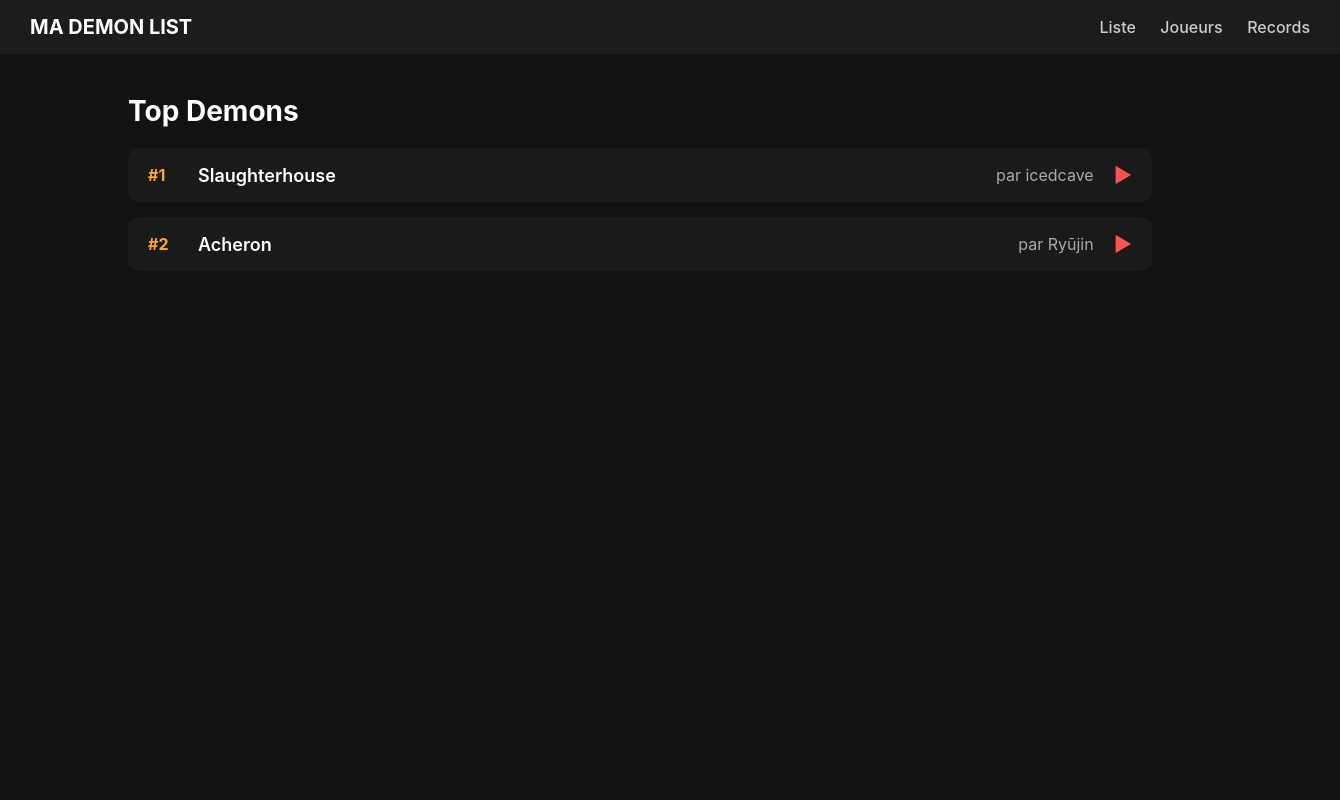
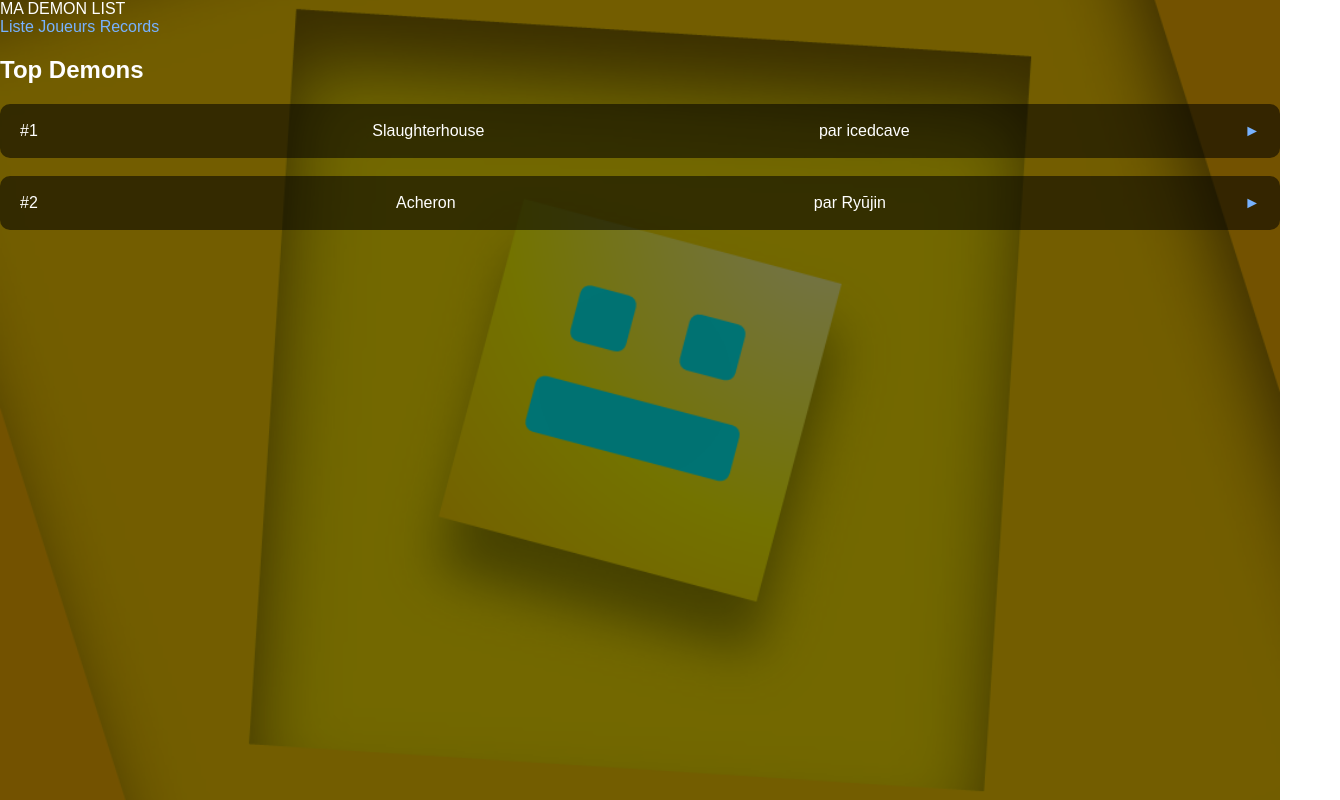
Before and after one commit to BananeRapeuse/Ph0qu3-Demon-list, a plain HTML site: page index.html in a window 1280 px wide. Shown: the whole page, 1340 px wide, since content can reach past the window. Drawn offline with Linux system fonts and the light colour scheme; a web font is replaced by a local one.

Commit message:
Refactor CSS styles and update font family

```diff
--- a/style.css
+++ b/style.css
@@ -1,78 +1,71 @@
+@import url('https://fonts.googleapis.com/css2?family=Momo+Trust+Display:wght@400;700&display=swap');
+
 body {
     margin: 0;
-    font-family: 'Inter', sans-serif;
-    background: #121212;
+    padding: 0;
+    font-family: "Momo Trust Display", sans-serif;
     color: white;
+
+    /* Background image */
+    background: url("https://raw.githubusercontent.com/BananeRapeuse/Ph0qu3-Demon-list/refs/heads/main/src/IMG_1132.png") no-repeat center center fixed;
+    background-size: cover;
+
+    /* Dark overlay */
+    position: relative;
 }
 
-header {
+body::after {
+    content: "";
+    position: fixed;
+    top: 0;
+    left: 0;
     width: 100%;
-    background: #1c1c1c;
-    padding: 15px 30px;
+    height: 100%;
+    background: rgba(0, 0, 0, 0.55); /* assombrit */
+    z-index: -1;
+}
+
+/* Container général */
+.container {
+    width: 80%;
+    margin: 50px auto;
+    background: rgba(0, 0, 0, 0.4);
+    padding: 20px;
+    border-radius: 12px;
+    backdrop-filter: blur(5px);
+}
+
+/* Carte demon */
+.demon-card {
+    padding: 18px 20px;
+    background: rgba(0, 0, 0, 0.55);
+    border-radius: 10px;
+    margin-bottom: 18px;
     display: flex;
     justify-content: space-between;
     align-items: center;
+    cursor: pointer;
+    transition: 0.2s;
 }
 
-header .logo {
-    font-weight: bold;
-    font-size: 20px;
+.demon-card:hover {
+    background: rgba(255, 255, 255, 0.1);
 }
 
-header nav a {
-    margin-left: 20px;
-    color: #ccc;
-    text-decoration: none;
-    font-weight: 500;
+/* Partie texte centrée */
+.center-box {
+    width: 70%;
+    margin: 80px auto;
+    padding: 20px;
+    background: rgba(0,0,0,0.45);
+    border-radius: 12px;
+    text-align: center;
 }
 
-header nav a:hover {
-    color: white;
-}
-
-.list {
-    width: 80%;
-    margin: 40px auto;
-}
-
-.list h1 {
-    font-size: 28px;
-    margin-bottom: 20px;
-}
-
-.demon-card {
-    background: #1a1a1a;
-    padding: 15px 20px;
-    border-radius: 10px;
-    margin-bottom: 15px;
-    display: flex;
-    align-items: center;
-    justify-content: space-between;
-}
-
-.rank {
-    color: #ffa726;
-    font-weight: bold;
-    width: 50px;
-}
-
-.name {
-    font-size: 18px;
-    font-weight: 600;
-    flex: 1;
-}
-
-.creator {
-    color: #aaa;
-    margin-right: 20px;
-}
-
-.video {
-    font-size: 20px;
-    color: #ff5252;
+a {
+    color: #77B2FF;
     text-decoration: none;
 }
-
-.video:hover {
-    color: #ff7979;
+a:hover {
+    text-decoration: underline;
 }
```
